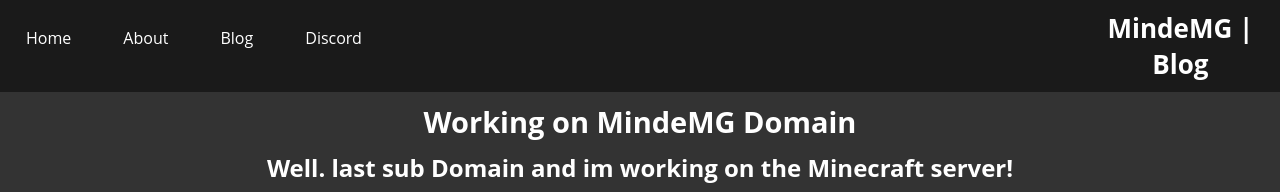
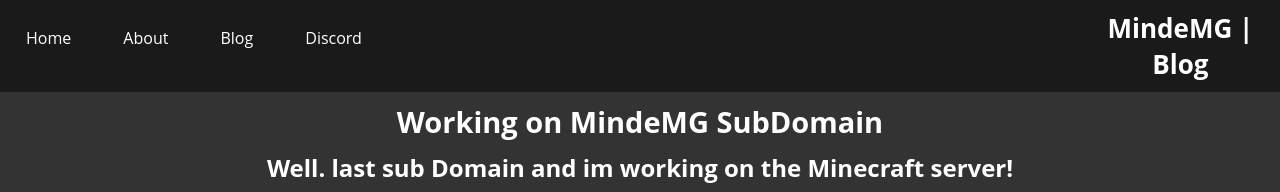
Before and after one commit to lenvxcodes/mindemgblog, a plain HTML site: page mindemg-dev/index.html in a window 1280 px wide. Shown: the top 192 px of the page. Drawn offline with Linux system fonts and the light colour scheme.

Commit message:
Add files via upload

```diff
--- a/mindemg-dev/index.html
+++ b/mindemg-dev/index.html
@@ -6,13 +6,13 @@
         <meta http-equiv="X-UA-Compatible" content="IE=edge" />
         <meta name="viewport" content="width=device-width, initial-scale=1.0" />
 
-        <meta name="description" content="My blog site" />
+        <meta name="description" content="Working on MindeMG SubDomain" />
         <link rel="stylesheet" href="style.css">
         <script src="script.js"></script>
         <meta/>
         <meta name="color-scheme" content="dark" />
 
-        <title>My First Blog</title>
+        <title>MindeMG | Blog</title>
         <header>
           <nav>
             <ul>
@@ -29,7 +29,7 @@
       </head>
       <body>
         <div class="container" onclick="redirectTo('dev-classic')">
-          <h1>Working on MindeMG Domain</h1>
+          <h1>Working on MindeMG SubDomain</h1>
           <h2>Well. last sub Domain and im working on the Minecraft server!</p>
       </div>
         <p>So. i will need to work on mindemg.classicc.tk so i can publish into the facebook page. i have the access. i will need to prepare for two things. minecraft server, website, styling better. I will leave the main blog menu its looks better but i need to style the blog doc it self. i hope it does well.<p>
```
